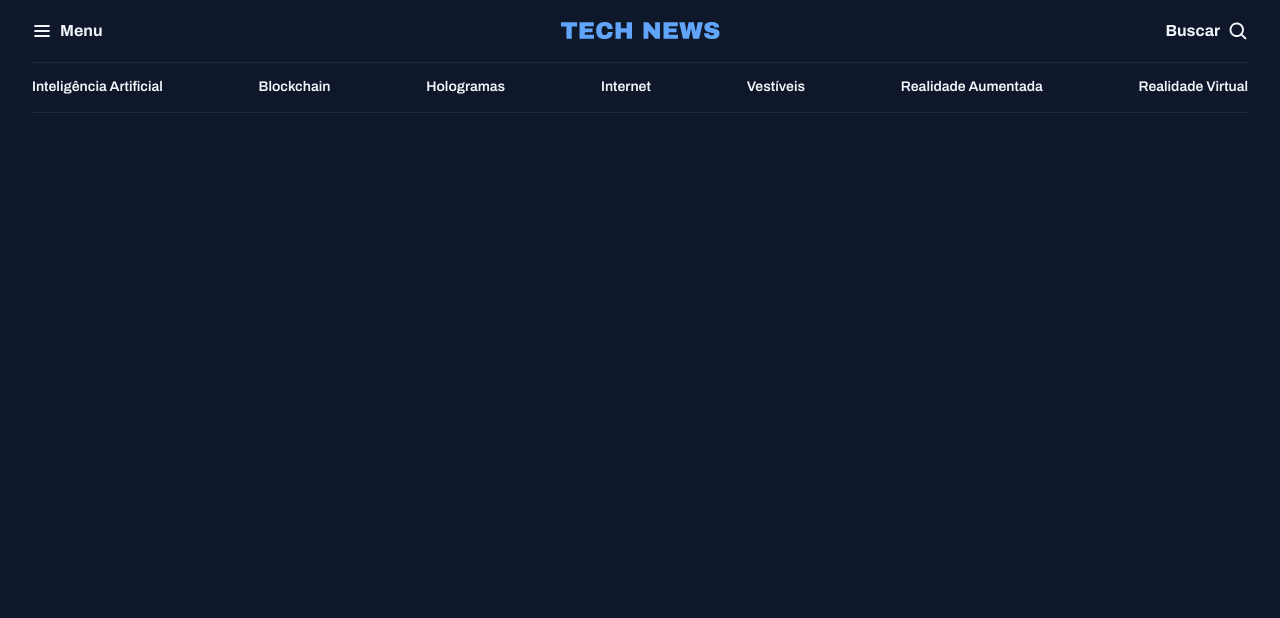
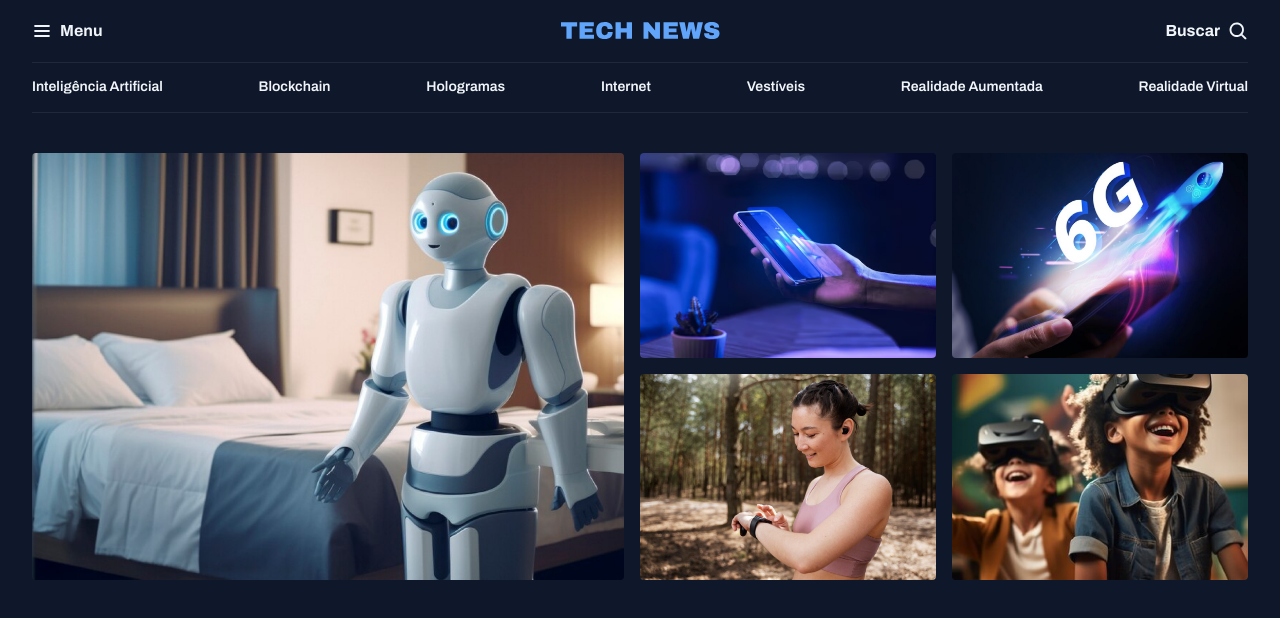
Before and after one commit to MontenegroEngComp/Portal-de-Noticias, a plain HTML site: page index.html in a window 1280 px wide. Drawn offline with Linux system fonts and the light colour scheme.

Commit message:
estruturando a seção destaques

```diff
--- a/index.html
+++ b/index.html
@@ -45,5 +45,23 @@
         </nav>
     </header>
 
+    <main class="grid container">
+        <section id="featured" class="grid grid-flow-col gap-16">
+            <div>
+                <img src="assets/images/Image 01.png" alt="1">
+            </div>
+
+            <div class="grid grid-cols-2 gap-16">
+                <img src="assets/images/Image 02.png" alt="2">
+
+                <img src="assets/images/Image 03.png" alt="3">
+
+                <img src="assets/images/Image 04.png" alt="4">
+
+                <img src="assets/images/Image 05.png" alt="5">
+            </div>
+        </section>
+    </main>
+
 </body>
 </html>
--- a/styles/global.css
+++ b/styles/global.css
@@ -40,16 +40,15 @@ h1, h2, h3 {
     font: inherit;
 }
 
+img {
+    max-width: 100%;
+}
 .container {
     max-width: 1280px;
     margin-inline: auto;
     padding-inline: 32px;
 }
 
-.grid {
-    display: grid;
+main {
+    margin-top: 40px;
 }
-
-.grid-flow-col {
-    grid-auto-flow: column;
-}
--- a/styles/index.css
+++ b/styles/index.css
@@ -1,2 +1,4 @@
 @import url('global.css');
 @import url('header.css');
+@import url('utility.css');
+@import url('sections.css');
--- /dev/null
+++ b/styles/sections.css
@@ -0,0 +1,7 @@
+#featured {
+    img {
+        height: 100%;
+        object-fit: cover;
+        border-radius: 4px;
+    }
+}
--- /dev/null
+++ b/styles/utility.css
@@ -0,0 +1,15 @@
+.grid {
+    display: grid;
+}
+
+.grid-flow-col {
+    grid-auto-flow: column;
+}
+
+.grid-cols-2{
+    grid-template-columns: 1fr 1fr;
+}
+
+.gap-16 {
+    gap: 16px;
+}
```
